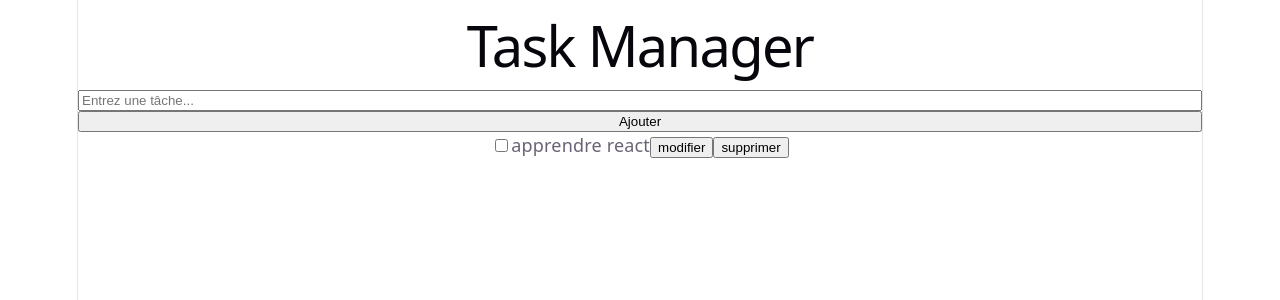
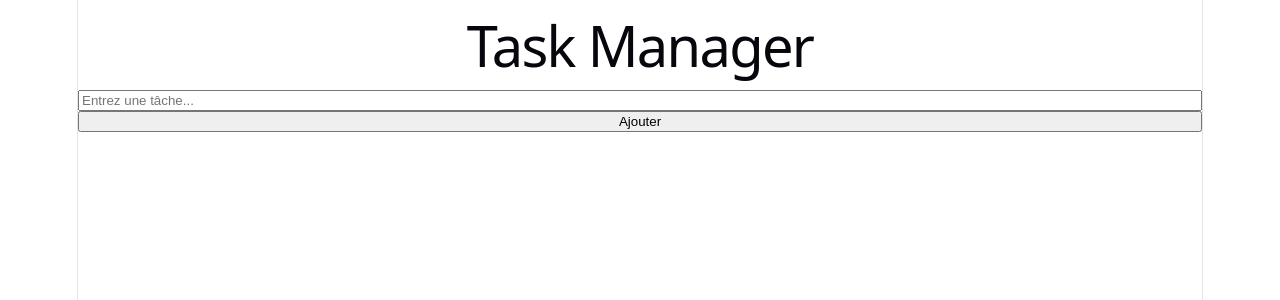
Before and after one commit to baghlalmohamedreda/task-manager, a React app in the folder frontend/: page / in a window 1280 px wide. Shown: the top 300 px of the page. Built offline with nearby package versions, Linux system fonts and the light colour scheme; the HTML template or start-up script is replaced by a standard one.

Commit message:
fix editing feature

```diff
--- a/frontend/src/pages/Home.jsx
+++ b/frontend/src/pages/Home.jsx
@@ -6,7 +6,6 @@ import TaskList from "../components/tasklist/TaskList";
 function Home() {
 
     const [tasks, setTasks] = useState([
-        { id: 1, title: "apprendre react" }
     ]);
 
     const [editingtask, setEditingtask] = useState(null);
```
